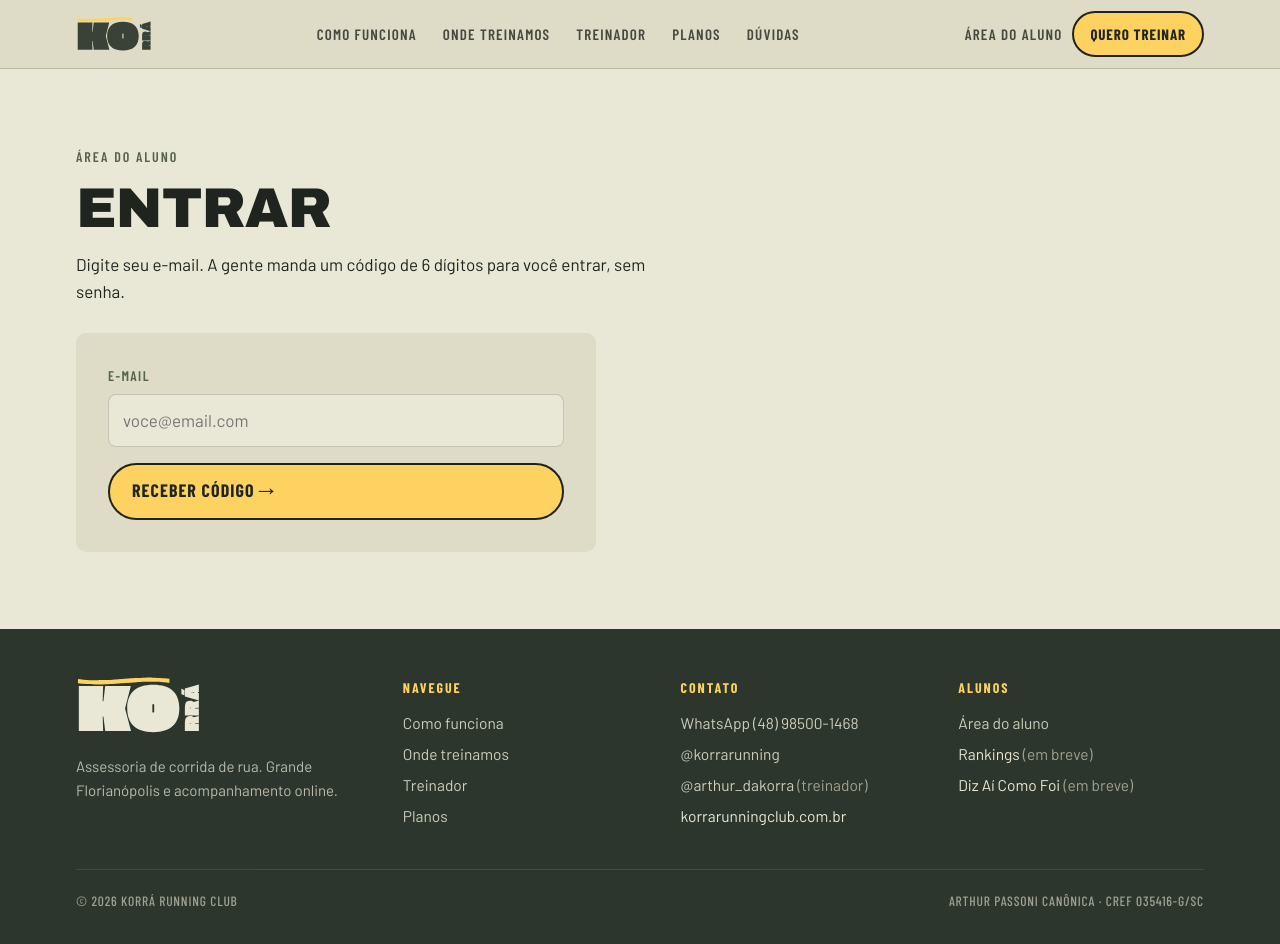
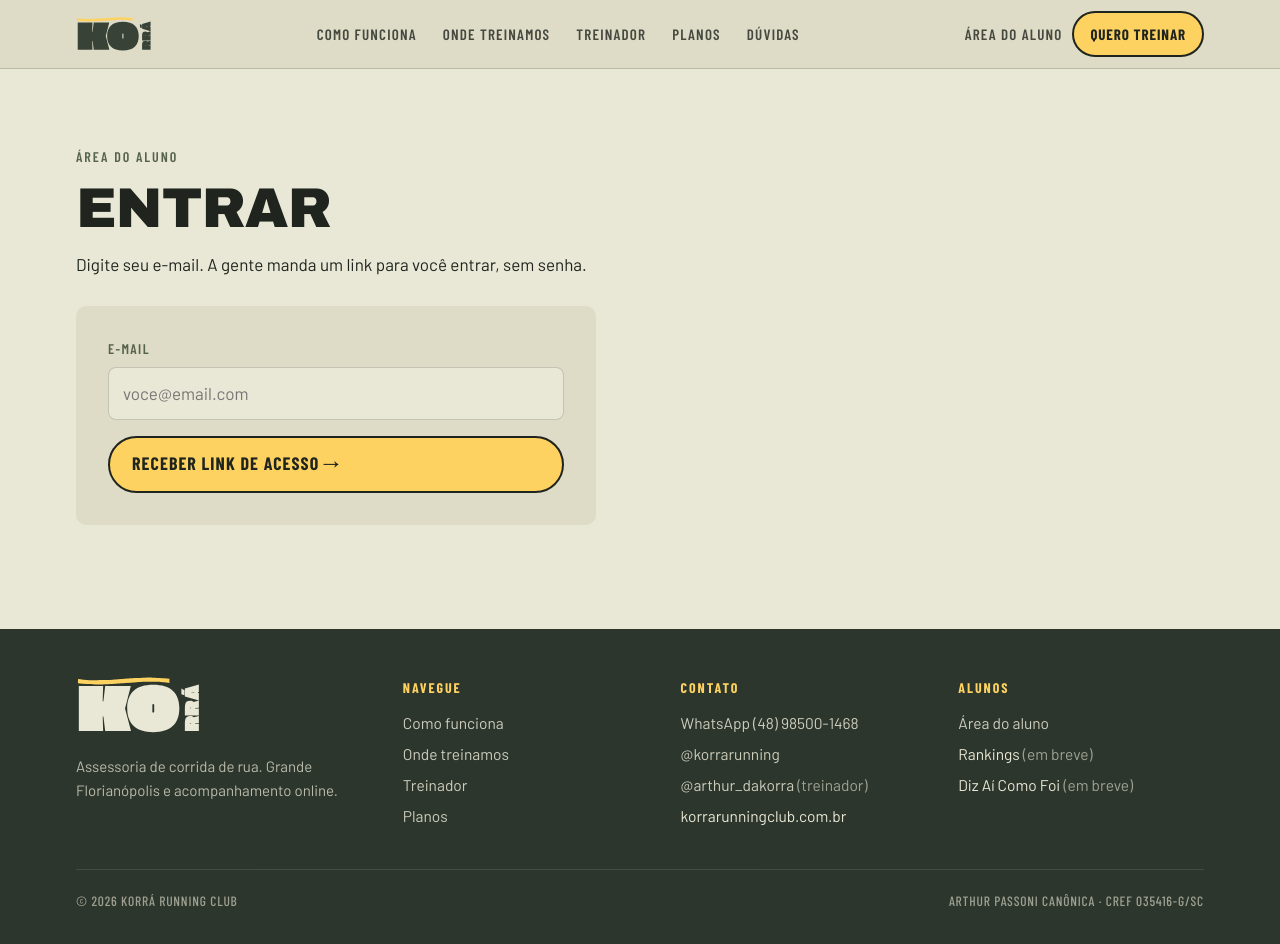
Before and after one commit to KorraRunningClub/korra-app, a Next.js app: page /entrar in a window 1280 px wide. Shown: the top 944 px of the page. Built offline with nearby package versions, Linux system fonts and the light colour scheme.

Commit message:
Login por link no e-mail

```diff
--- a/app/entrar/FormEntrar.tsx
+++ b/app/entrar/FormEntrar.tsx
@@ -12,7 +12,11 @@ export function FormEntrar() {
   const [email, setEmail] = useState("");
   const [codigo, setCodigo] = useState("");
   const [enviando, setEnviando] = useState(false);
-  const [erro, setErro] = useState<string | null>(null);
+  const [erro, setErro] = useState<string | null>(
+    params.get("erro") === "link"
+      ? "O link expirou ou foi aberto em outro navegador. Peça um novo e abra no mesmo aparelho."
+      : null,
+  );
 
   async function enviarCodigo(e: React.FormEvent) {
     e.preventDefault();
@@ -31,7 +35,7 @@ export function FormEntrar() {
       setErro(
         error.status === 429
           ? "Muitas tentativas seguidas. Espere alguns minutos e tente de novo."
-          : "Não conseguimos enviar o código. Confira o e-mail e tente de novo.",
+          : "Não conseguimos enviar o e-mail. Confira o endereço e tente de novo.",
       );
       return;
     }
@@ -74,7 +78,7 @@ export function FormEntrar() {
         </div>
         {erro && <p className="msg erro">{erro}</p>}
         <button className="btn btn-primary" type="submit" disabled={enviando}>
-          {enviando ? "Enviando…" : "Receber código →"}
+          {enviando ? "Enviando…" : "Receber link de acesso →"}
         </button>
       </form>
     );
@@ -83,8 +87,10 @@ export function FormEntrar() {
   return (
     <form className="panel" onSubmit={confirmarCodigo}>
       <p className="msg">
-        Enviamos um código para <strong>{email}</strong>. Confira também a caixa de spam.
+        Enviamos um link de acesso para <strong>{email}</strong>. Abra o e-mail <strong>neste mesmo
+        aparelho</strong> e toque em entrar. Confira também a caixa de spam.
       </p>
+      <p style={{ fontSize: "15px" }}>Se o e-mail trouxer um código de 6 dígitos, digite aqui:</p>
       <div className="field">
         <label htmlFor="codigo">Código</label>
         <input
--- a/app/entrar/page.tsx
+++ b/app/entrar/page.tsx
@@ -15,7 +15,7 @@ export default function EntrarPage() {
             <div className="eyebrow">Área do aluno</div>
             <h1 style={{ marginTop: "14px" }}>Entrar</h1>
             <p style={{ marginTop: "14px" }}>
-              Digite seu e-mail. A gente manda um código de 6 dígitos para você entrar, sem senha.
+              Digite seu e-mail. A gente manda um link para você entrar, sem senha.
             </p>
           </div>
           <Suspense>
```
Also changed, not shown: app/auth/confirm/route.ts (+13 -4 lines).
